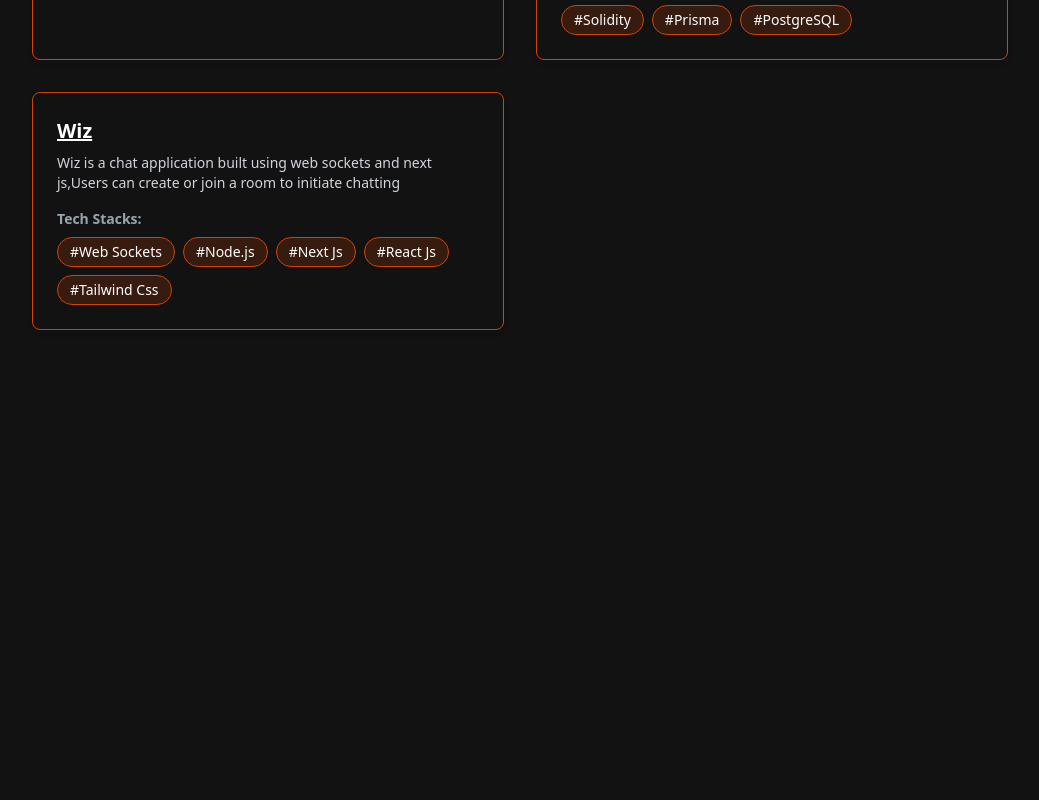
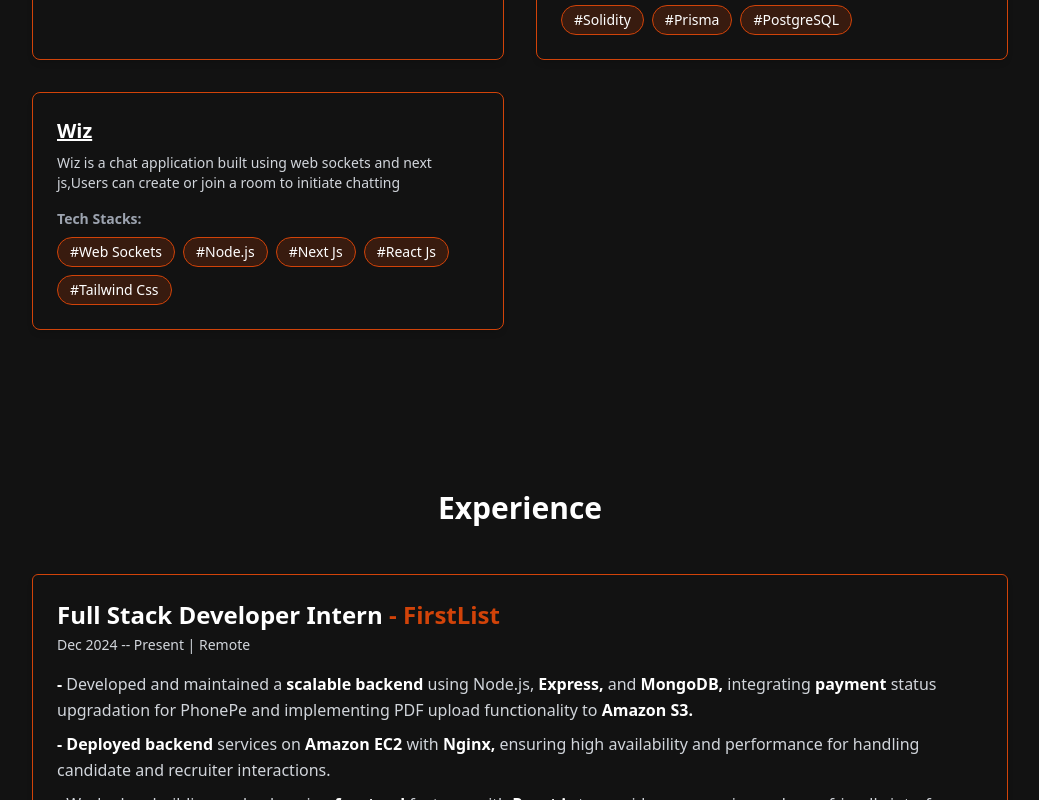
Before and after one commit to Rudra-Sankha-Sinhamahapatra/Portfolio, a Next.js app: page / in a window 1280 px wide. Shown: the part 2000-2800 px from the top of the page, without its empty margins (120-1159 px from the left). Before the commit the page ends 2410 px from the top, so only its background shows below. Built offline with nearby package versions, Linux system fonts and the light colour scheme.

Commit message:
Adding experience section

```diff
--- a/app/page.tsx
+++ b/app/page.tsx
@@ -2,6 +2,7 @@
 'use client';
 
 import About from '@/components/sections/About';
+import Experience from '@/components/sections/Experience';
 import Projects from '@/components/sections/Projects';
 import { Skills } from '@/components/sections/Skills';
 
@@ -14,6 +15,7 @@ export default function Home() {
       <About/>
       <Skills/>
       <Projects/>
+      <Experience/>
       </div>
     </main>
   );
--- /dev/null
+++ b/components/sections/Experience.tsx
@@ -0,0 +1,77 @@
+import { Experience as Exp, keywords } from "@/lib/experience";
+import { experiences } from "@/lib/experience";
+
+
+export default function Experience() {
+  return (
+    <main>
+      <section id="experience" className="min-h-screen py-20">
+        <h2 className="mb-12 text-center text-3xl font-bold text-white">
+          Experience
+        </h2>
+        <div className="space-y-8">
+          {experiences.map((exp: Exp, index) => (
+            <div
+              key={index}
+              className="relative rounded-md border border-[#D14309] p-6 shadow-md text-white w-full mx-auto"
+            >
+              <h3 className="text-2xl font-bold mb-1">
+                {exp.title}{" "}
+                <span className="text-[#D14309]">- {exp.company}</span>
+              </h3>
+              <p className="text-sm text-gray-300 mb-4">
+                {exp.duration} | {exp.location}
+              </p>
+              <ul className="space-y-2">
+                {exp.description.map((point, i) => (
+                 <li
+                    key={i}
+                    className="text-base leading-relaxed text-gray-300"
+                  >
+                    <span className="font-bold text-white"> - </span>
+                    {point.split(" ").map((word, idx) => {
+                      // Normalize word: remove punctuation and convert to lowercase
+                      const cleanWord = word
+                        .replace(/[.,!?]/g, "")
+                        .toLowerCase();
+
+                      return (
+                        <span
+                          key={idx}
+                          className={
+                            keywords
+                              .map((k) => k.toLowerCase())
+                              .includes(cleanWord)
+                              ? "text-white font-semibold"
+                              : ""
+                          }
+                        >
+                          {word + " "}
+                        </span>
+                      );
+                    })}
+                  </li>
+                ))}
+              </ul>
+              <div className="mt-4">
+                <h4 className="text-sm font-semibold text-gray-400 mb-2">
+                  Tech Stacks:
+                </h4>
+                <div className="flex flex-wrap gap-2">
+                  {exp.techStacks.map((stack, stackIndex) => (
+                    <span
+                      key={stackIndex}
+                      className="rounded-full bg-[#D14309] bg-opacity-20 px-3 py-1 text-sm text-white border border-[#D14309]"
+                    >
+                      #{stack}
+                    </span>
+                  ))}
+                </div>
+              </div>
+            </div>
+          ))}
+        </div>
+      </section>
+    </main>
+  );
+}
--- /dev/null
+++ b/lib/experience.ts
@@ -0,0 +1,42 @@
+export interface Experience {
+    title: string;
+    company: string;
+    duration: string;
+    location: string;
+    description: string[];
+    techStacks: string[];
+  }
+
+  export const keywords = [
+    "Node.js",
+    "Express",
+    "MongoDB",
+    "S3",
+    "EC2",
+    "React",
+    "js",
+    "Amazon",
+    "Nginx",
+    "scalable",
+    "backend",
+    "frontend",
+    "payment",
+    "PDF upload",
+    "deployed",
+  ];
+
+  export const experiences: Experience[] = [
+    {
+      title: "Full Stack Developer Intern",
+      company: "FirstList",
+      duration: "Dec 2024 -- Present",
+      location: "Remote",
+      description: [
+        "Developed and maintained a scalable backend using Node.js, Express, and MongoDB, integrating payment status upgradation for PhonePe and implementing PDF upload functionality to Amazon S3.",
+        "Deployed backend services on Amazon EC2 with Nginx, ensuring high availability and performance for handling candidate and recruiter interactions.",
+        "Worked on building and enhancing frontend features with React js to provide a responsive and user-friendly interface ."
+      ],
+      techStacks: ["Node.js", "Express.js", "MongoDB", "Amazon S3", "Amazon EC2", "React.js", "Nginx"]
+    },
+
+  ];
```
